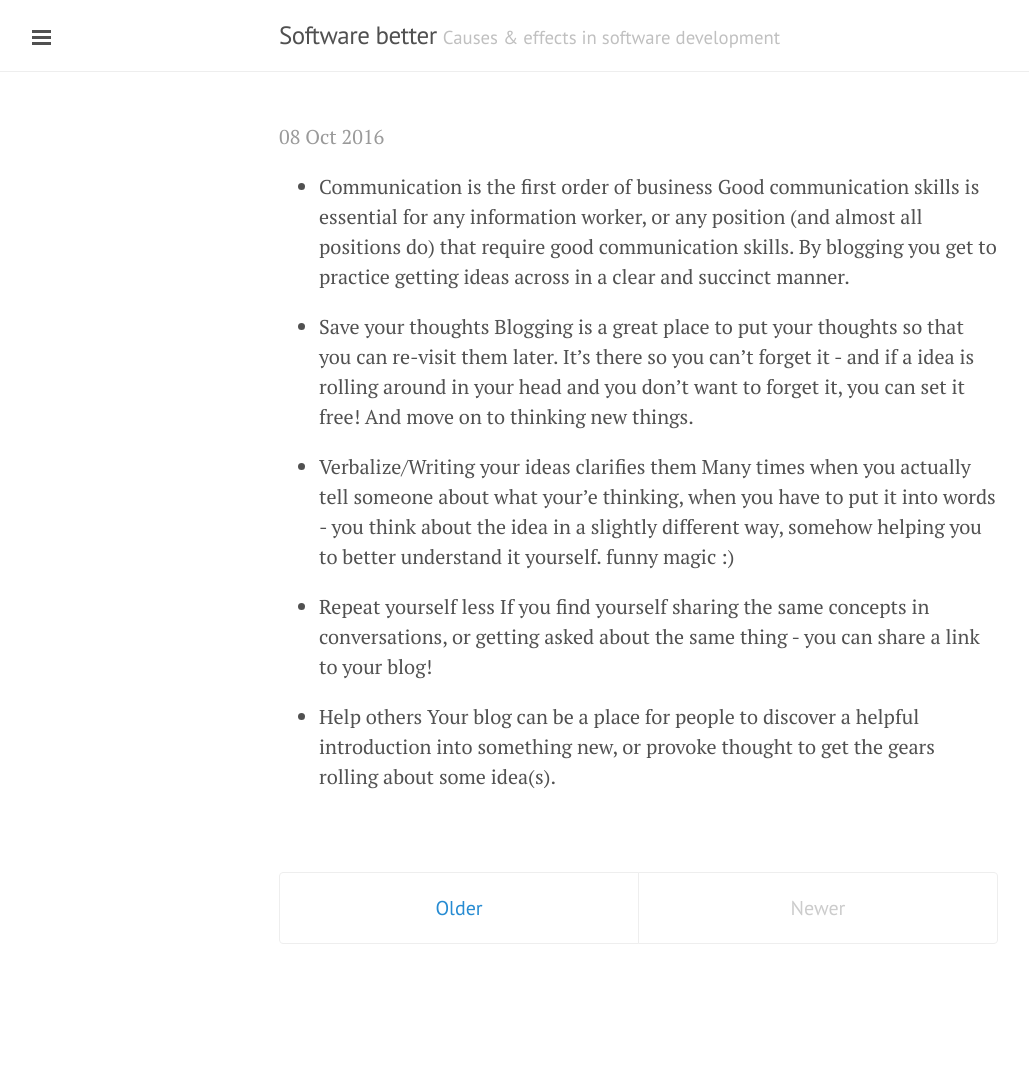
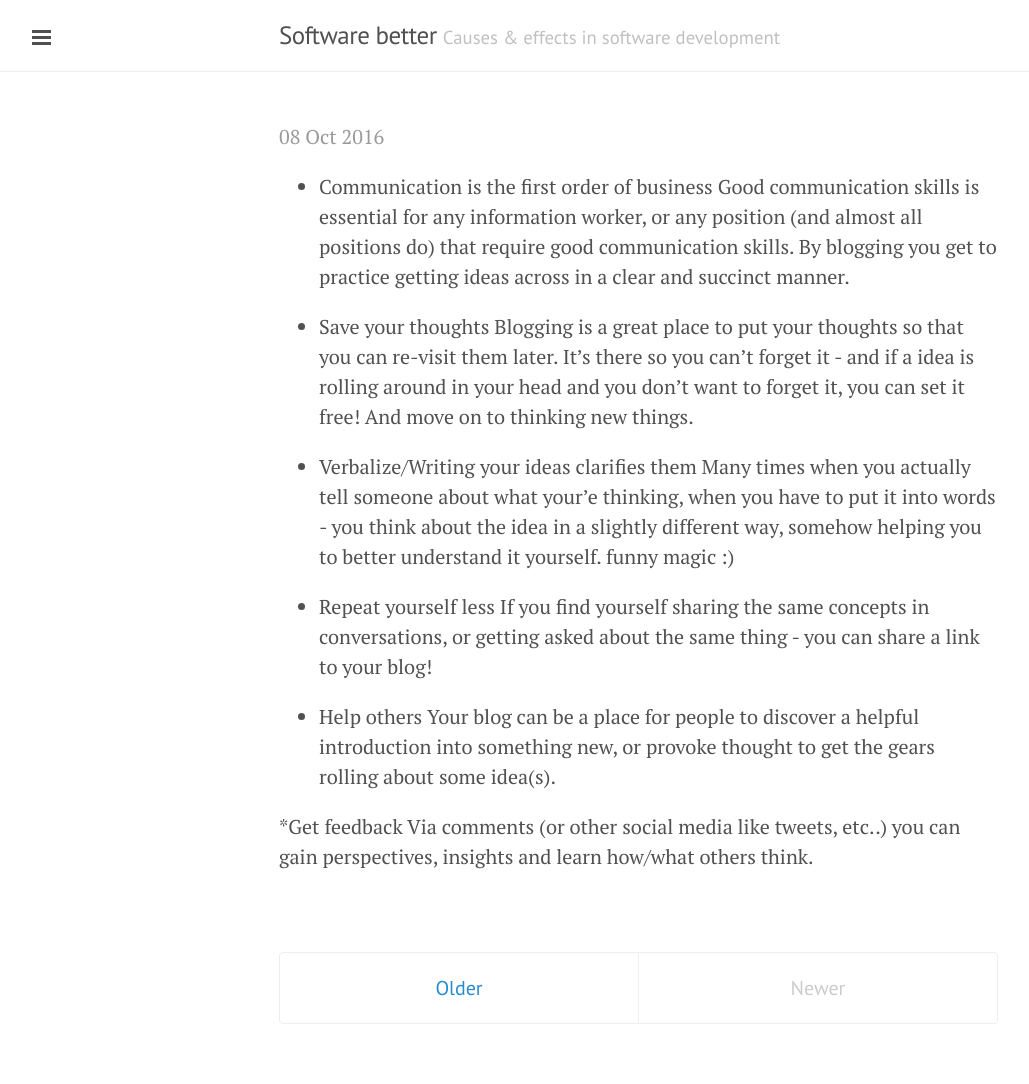
Before and after one commit to ideaflare/ideaflare.github.io, a Jekyll site: the page built from index.html, in a window 1280 px wide. Shown: the whole page, without its empty margins (1-1030 px from the left). Built offline with Jekyll 4.4.1, drawn with Linux system fonts in a browser that asks for light colours; the list of posts is cut into pages by our own code; comment, search, counter and statistics services are not loaded; before the commit the page ends 1004 px from its top, so only the background shows below that.

Commit message:
Post update: What blogging can do for YOU:

```diff
--- a/_posts/2016-10-06-what-blogging-can-do-for-you.markdown
+++ b/_posts/2016-10-06-what-blogging-can-do-for-you.markdown
@@ -17,3 +17,6 @@ If you find yourself sharing the same concepts in conversations, or getting aske
 
 * Help others
 Your blog can be a place for people to discover a helpful introduction into something new, or provoke thought to get the gears rolling about some idea(s).
+
+*Get feedback
+Via comments (or other social media like tweets, etc..) you can gain perspectives, insights and learn how/what others think.
```
